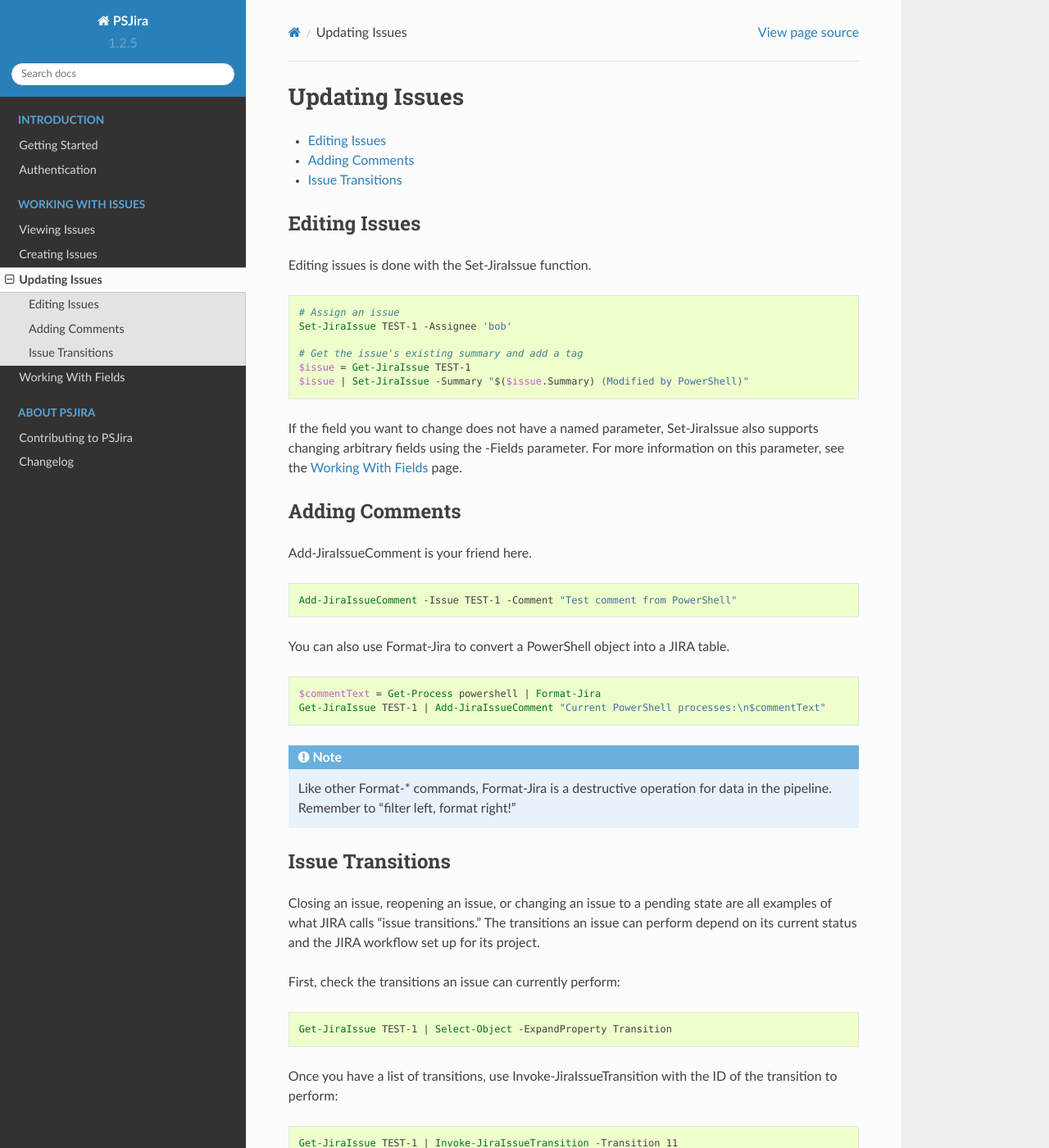
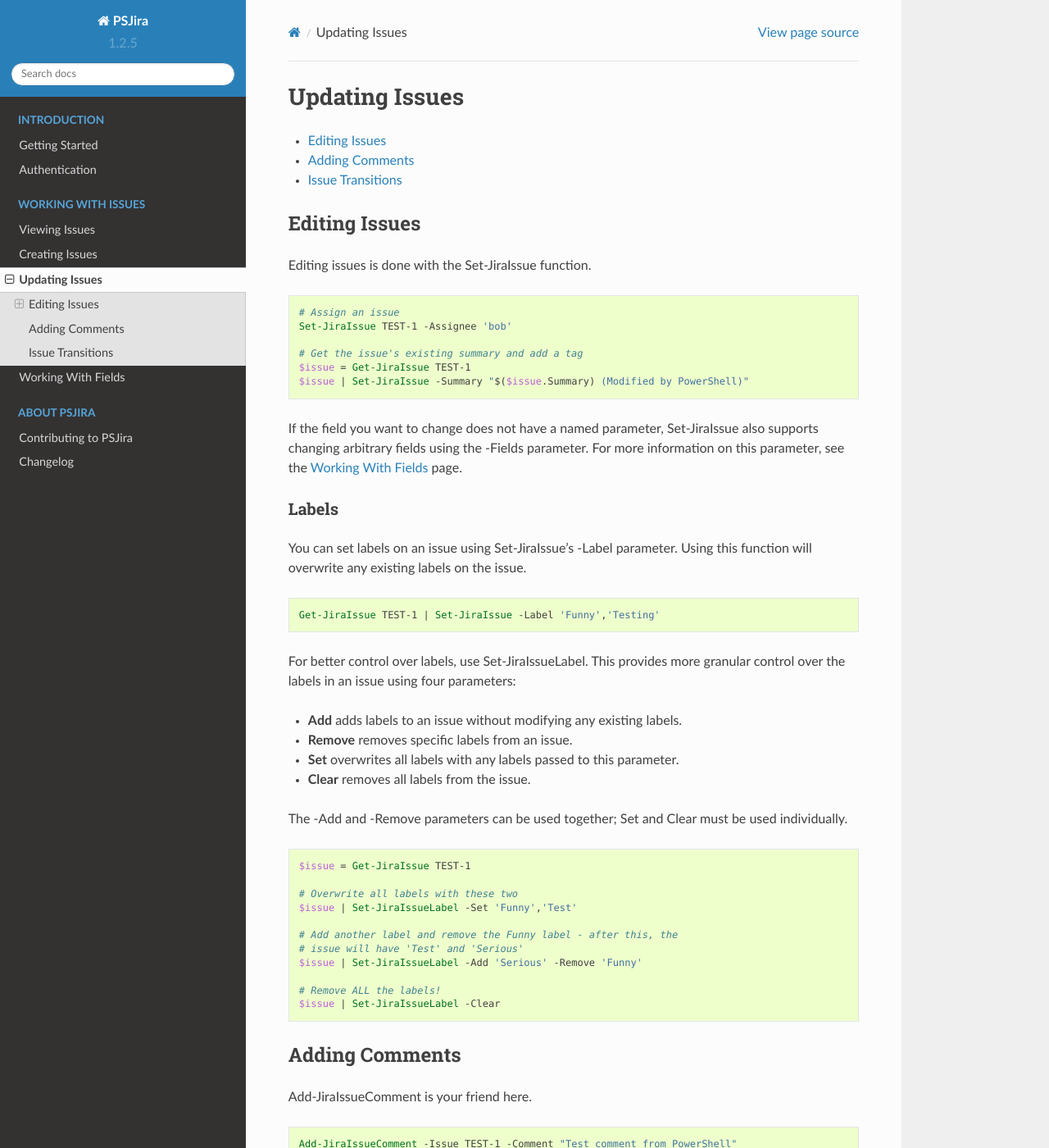
Before and after one commit to AtlassianPS/JiraPS, a Sphinx documentation site: the page built from docs/updating_issues.rst, in a window 1280 px wide and 1400 px high. Shown: the whole window at 82% size. Built offline with Sphinx 7.4.7 and the Read the Docs theme 2.0.0, drawn with Linux system fonts in a browser that asks for light colours.

Commit message:
Added info on labels

```diff
--- a/docs/updating_issues.rst
+++ b/docs/updating_issues.rst
@@ -23,6 +23,38 @@
     $issue | Set-JiraIssue -Summary "$($issue.Summary) (Modified by PowerShell)"
 
 If the field you want to change does not have a named parameter, Set-JiraIssue also supports changing arbitrary fields using the -Fields parameter. For more information on this parameter, see the :doc:`custom_fields` page.
+
+Labels
+------
+
+You can set labels on an issue using Set-JiraIssue's -Label parameter. Using this function will overwrite any existing labels on the issue.
+
+.. code:: PowerShell
+
+    Get-JiraIssue TEST-1 | Set-JiraIssue -Label 'Funny','Testing'
+
+For better control over labels, use Set-JiraIssueLabel. This provides more granular control over the labels in an issue using four parameters:
+
+* **Add** adds labels to an issue without modifying any existing labels.
+* **Remove** removes specific labels from an issue.
+* **Set** overwrites all labels with any labels passed to this parameter.
+* **Clear** removes all labels from the issue.
+
+The -Add and -Remove parameters can be used together; Set and Clear must be used individually.
+
+.. code:: powershell
+
+    $issue = Get-JiraIssue TEST-1
+
+    # Overwrite all labels with these two
+    $issue | Set-JiraIssueLabel -Set 'Funny','Test'
+
+    # Add another label and remove the Funny label - after this, the
+    # issue will have 'Test' and 'Serious'
+    $issue | Set-JiraIssueLabel -Add 'Serious' -Remove 'Funny'
+
+    # Remove ALL the labels!
+    $issue | Set-JiraIssueLabel -Clear
 
 .. _Adding Comments:
 
```
